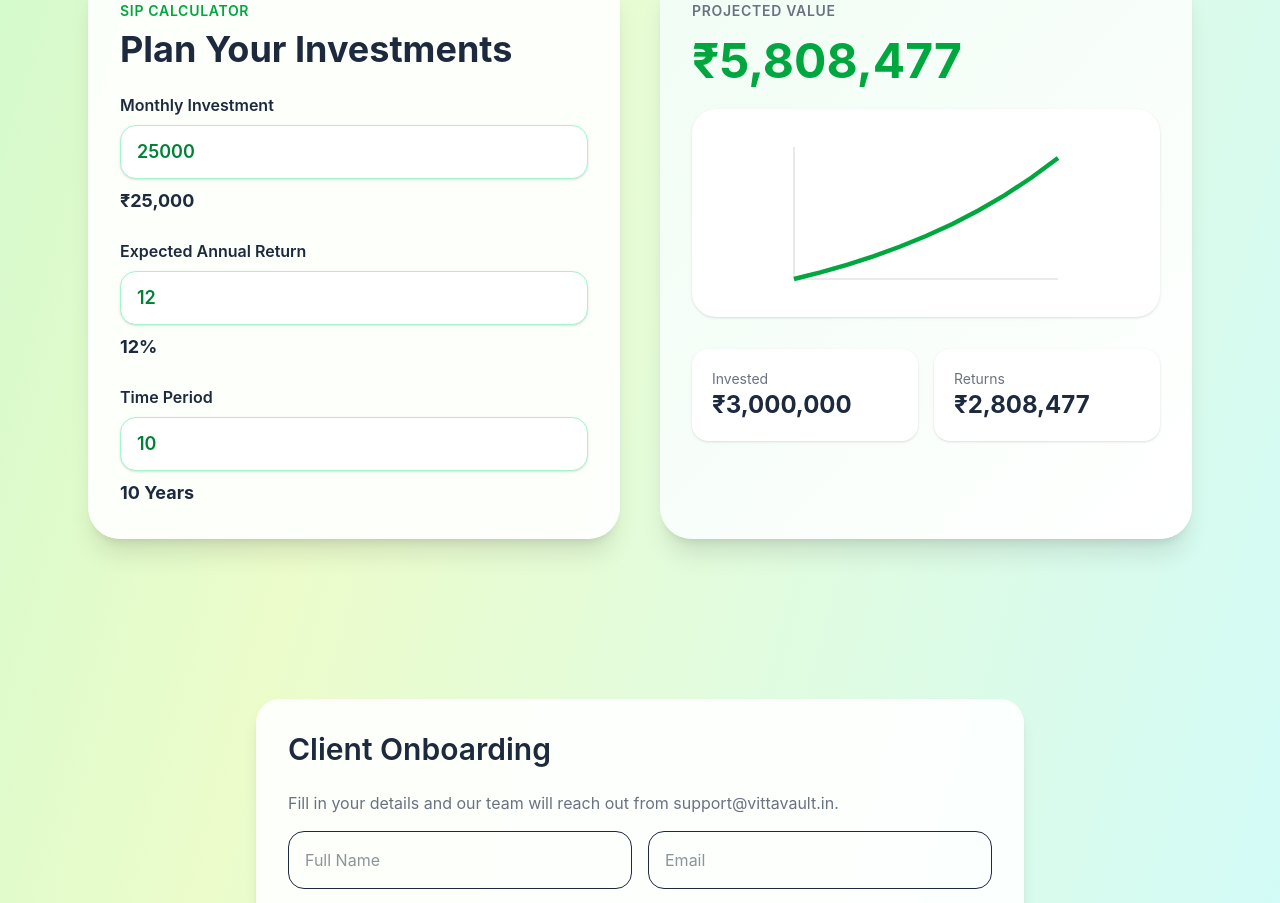
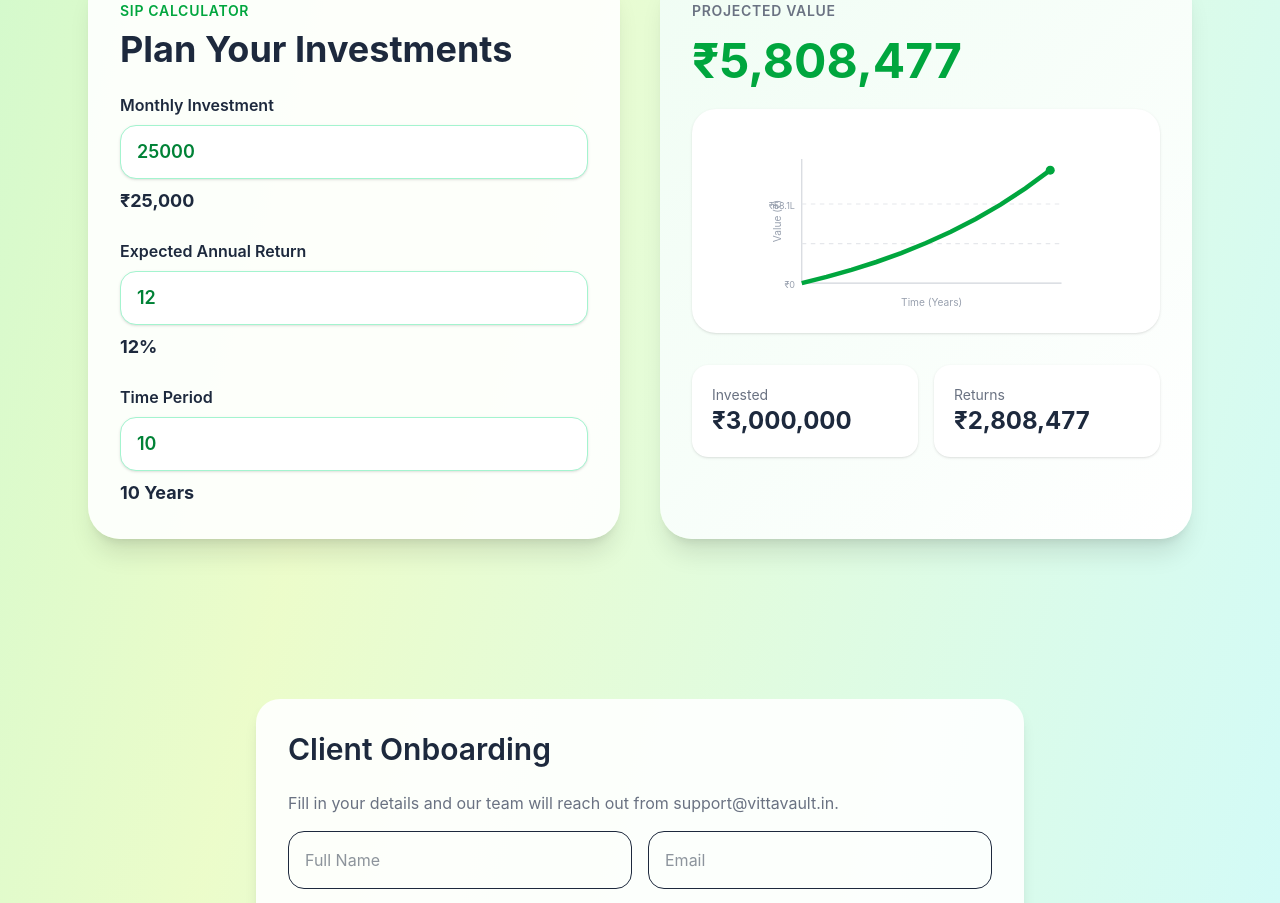
Before and after one commit to TheBugSquasher/vitta_webackend, a React (Vite) app: page / in a window 1280 px wide. Shown: the part 3103-4006 px from the top of the page. Built offline with nearby package versions, Linux system fonts and the light colour scheme.

Commit message:
Phase 3: calculator chart overhaul

```diff
--- a/src/App.tsx
+++ b/src/App.tsx
@@ -171,12 +171,18 @@ function SIPCalculator() {
     mode === 'sip'
       ? i === 0
         ? 0
-          : monthly * (((Math.pow(1 + monthlyRate, i * 12) - 1) / monthlyRate) * (1 + monthlyRate))
+        : monthly *
+          (((Math.pow(1 + monthlyRate, i * 12) - 1) / monthlyRate) *
+            (1 + monthlyRate))
       : principal * Math.pow(1 + annualRate, i)
 
-    const x = 20 + i * (240 / years)
-    const y = 140 - (value / Math.max(currentValue, 1)) * 110
-    return { x, y: Math.max(20, y) }
+  const x = 30 + i * (220 / years)
+  const y = 140 - (value / Math.max(currentValue, 1)) * 100
+
+  return {
+    x: Number(x.toFixed(1)),
+    y: Number(Math.max(30, y).toFixed(1)),
+  }
 })
 
   const path = chartPoints.map((p, i) => `${i === 0 ? 'M' : 'L'} ${p.x} ${p.y}`).join(' ')
@@ -238,10 +244,52 @@ function SIPCalculator() {
           <p className="text-sm font-semibold uppercase tracking-wider text-gray-500">Projected Value</p>
           <h3 className="mt-4 text-5xl font-bold text-green-600">{currentValue > 0 ? `₹${currentValue.toLocaleString()}` : ''}</h3>
           <div className="mt-6 rounded-3xl bg-white p-4 shadow-sm">
-            <svg viewBox="0 0 280 160" className="h-44 w-full">
-              <line x1="20" y1="140" x2="260" y2="140" stroke="#d1d5db" strokeWidth="1" />
-              <line x1="20" y1="20" x2="20" y2="140" stroke="#d1d5db" strokeWidth="1" />
-              <path d={path} fill="none" stroke="currentColor" strokeWidth="4" className="text-green-600" />
+            <svg viewBox="0 0 280 170" className="h-48 w-full">
+  {/* axes */}
+  <line x1="30" y1="140" x2="260" y2="140" stroke="#d1d5db" />
+  <line x1="30" y1="30" x2="30" y2="140" stroke="#d1d5db" />
+
+  {/* grid */}
+  <line x1="30" y1="105" x2="260" y2="105" stroke="#e5e7eb" strokeDasharray="4 4" />
+  <line x1="30" y1="70" x2="260" y2="70" stroke="#e5e7eb" strokeDasharray="4 4" />
+
+  {/* labels */}
+  <text x="145" y="160" textAnchor="middle" className="fill-gray-400 text-[9px]">
+    Time (Years)
+  </text>
+
+  <text
+    x="12"
+    y="85"
+    textAnchor="middle"
+    transform="rotate(-90 12 85)"
+    className="fill-gray-400 text-[9px]"
+  >
+    Value (₹)
+  </text>
+
+  <text x="24" y="144" textAnchor="end" className="fill-gray-400 text-[8px]">
+    ₹0
+  </text>
+
+  <text x="24" y="74" textAnchor="end" className="fill-gray-400 text-[8px]">
+    ₹{(currentValue / 100000).toFixed(1)}L
+  </text>
+
+  <path
+    d={path}
+    fill="none"
+    stroke="currentColor"
+    strokeWidth="4"
+    className="text-green-600"
+  />
+
+  <circle
+    cx={chartPoints[chartPoints.length - 1].x}
+    cy={chartPoints[chartPoints.length - 1].y}
+    r="4"
+    className="fill-green-600"
+  />
 </svg>
           </div>
           <div className="mt-8 grid grid-cols-2 gap-4">
```
Lines whose indentation alone changed are shown as unchanged.
